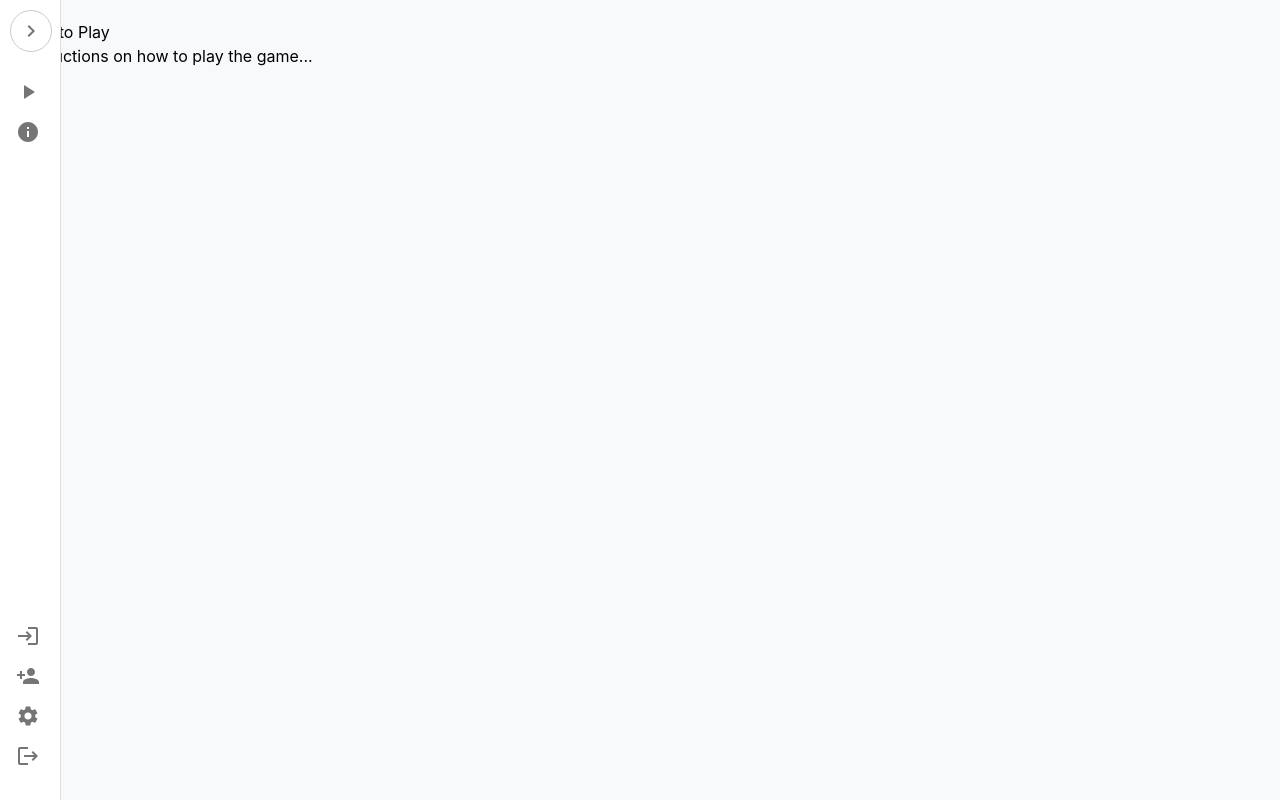
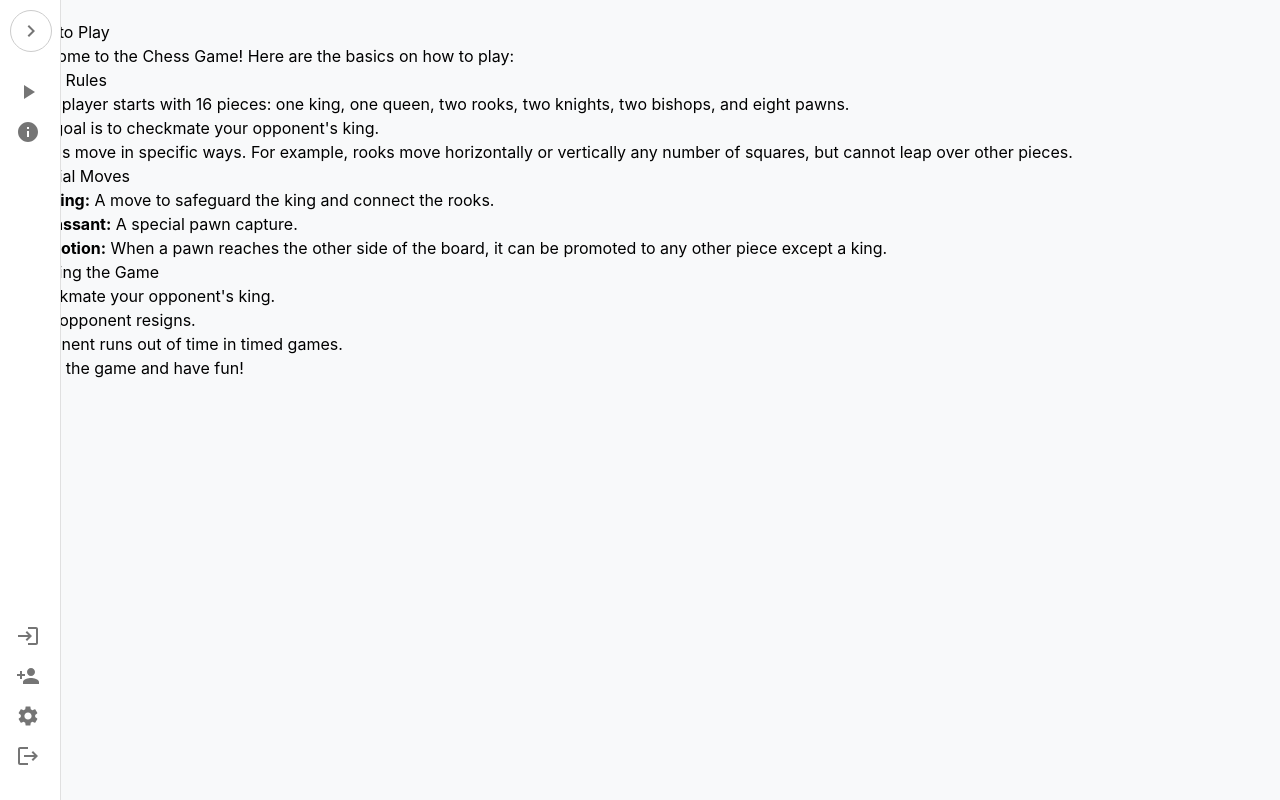
Before and after one commit to saikat112/chess_game, a Next.js app in the folder frontend/: page /how-to-play in a window 1280 px wide. Built offline with nearby package versions, Linux system fonts and the light colour scheme.

Commit message:
how to page basic set

```diff
--- a/frontend/src/app/how-to-play/page.tsx
+++ b/frontend/src/app/how-to-play/page.tsx
@@ -1,8 +1,31 @@
+// src/app/how-to-play/page.tsx
+
+import React from 'react';
+
 const HowToPlay = () => {
   return (
-      <div>
+    <div className="how-to-play">
       <h1>How to Play</h1>
-        <p>Instructions on how to play the game...</p>
+      <p>Welcome to the Chess Game! Here are the basics on how to play:</p>
+      <h2>Basic Rules</h2>
+      <ul>
+        <li>Each player starts with 16 pieces: one king, one queen, two rooks, two knights, two bishops, and eight pawns.</li>
+        <li>The goal is to checkmate your opponent's king.</li>
+        <li>Pieces move in specific ways. For example, rooks move horizontally or vertically any number of squares, but cannot leap over other pieces.</li>
+      </ul>
+      <h2>Special Moves</h2>
+      <ul>
+        <li><b>Castling:</b> A move to safeguard the king and connect the rooks.</li>
+        <li><b>En Passant:</b> A special pawn capture.</li>
+        <li><b>Promotion:</b> When a pawn reaches the other side of the board, it can be promoted to any other piece except a king.</li>
+      </ul>
+      <h2>Winning the Game</h2>
+      <ul>
+        <li>Checkmate your opponent's king.</li>
+        <li>Your opponent resigns.</li>
+        <li>Opponent runs out of time in timed games.</li>
+      </ul>
+      <p>Enjoy the game and have fun!</p>
     </div>
   );
 };
```
Lines whose indentation alone changed are shown as unchanged.
